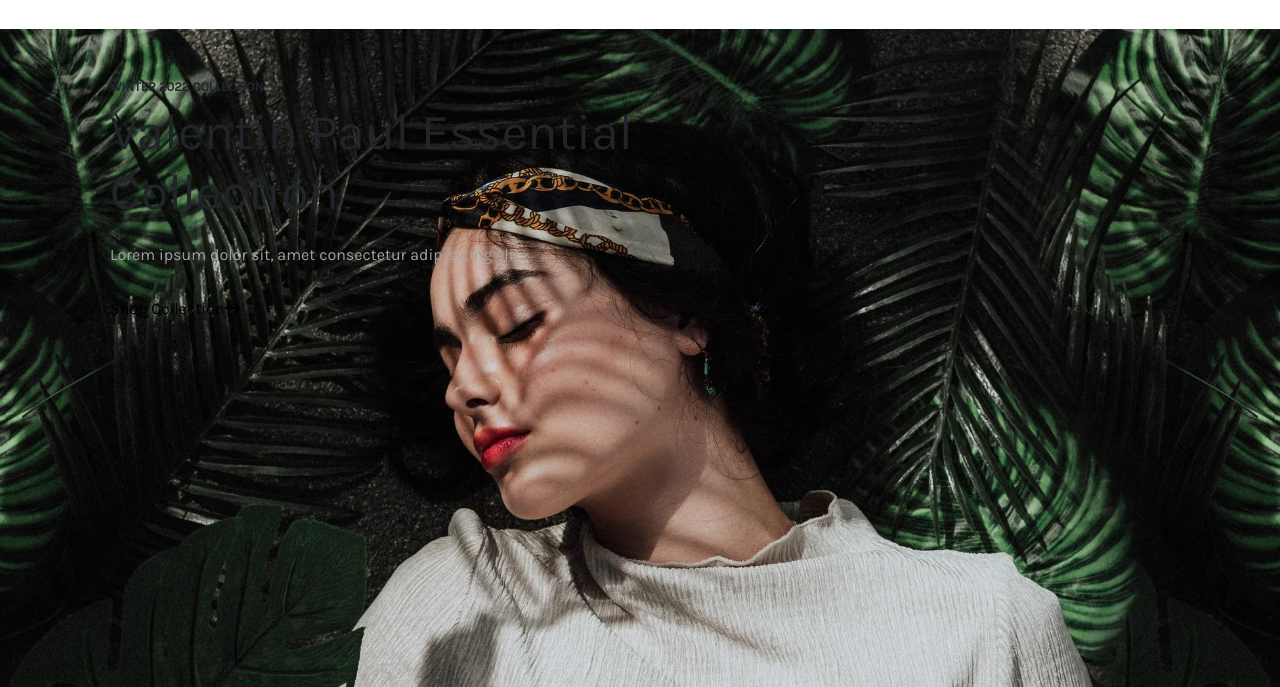
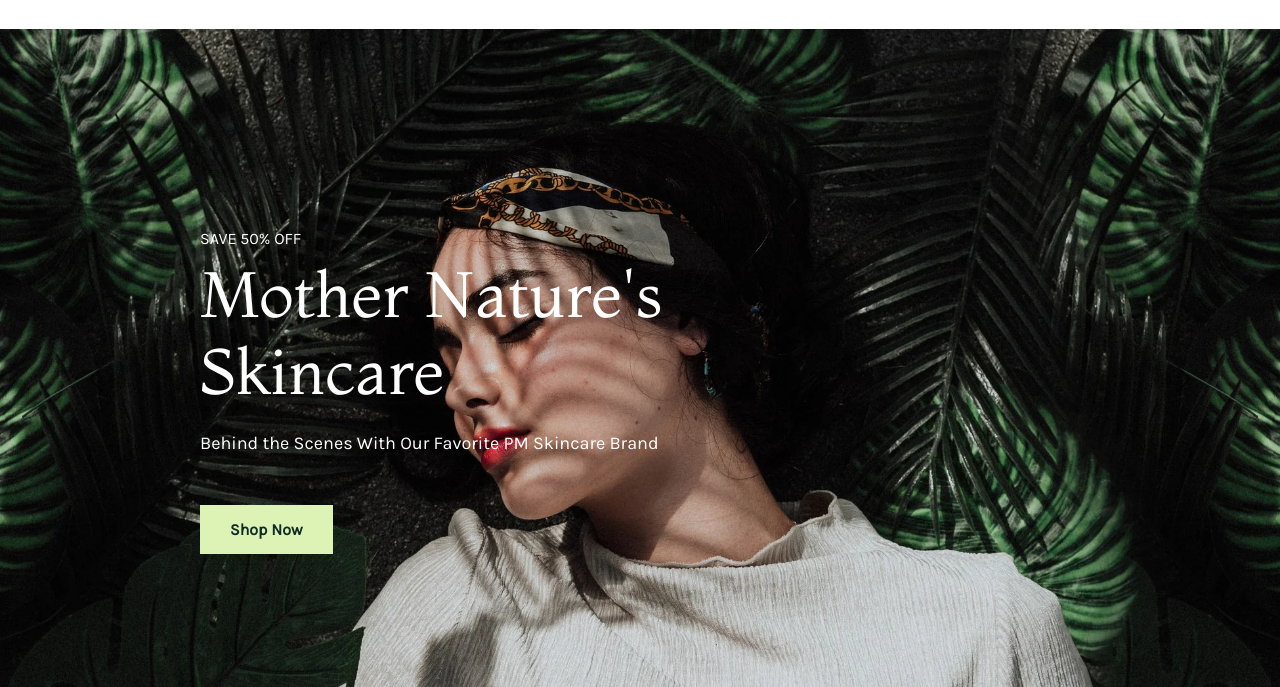
Before and after one commit to kubrA9800/Orange-Front-end, a plain HTML site: page home.html in a window 1280 px wide. Shown: the part 99-786 px from the top of the page. Drawn offline with nearby package versions, Linux system fonts and the light colour scheme; a web font is replaced by a local one.

Commit message:
added slider

```diff
--- a/assets/css/home.scss
+++ b/assets/css/home.scss
@@ -188,7 +188,9 @@ header {
 
 #slider {
 
-
+    .carousel-inner{
+        height: 700px;
+    }
     .slide-image {
         position: relative;
 
@@ -198,31 +200,39 @@ header {
         }
         .text {
             position: absolute;
-            top: 50px;
-            left: 110px;
+            top: 200px;
+            left: 200px;
             width: 50%;
-            font-family: Karla400;
+
 
             h6 {
-
-                font-size: 13px;
-                font-weight: 800;
+                color: white;
+                font-size: 16px;
+                font-family: Karla400;
+                text-transform: uppercase;
             }
 
             h1 {
                 margin-bottom: 20px;
-                font-size: 50px;
+                font-size: 64px;
+                font-family: Montaga400;
+                color: white;
             }
 
             p {
-                font-size: 16px;
-                color: #a2a2a2;
-                margin-bottom: 30px;
+                font-size: 18px;
+                font-family: Karla400;
+                color: white;
+                margin-bottom: 60px;
             }
 
             a {
-
-                color: black;
+                padding: 15px 30px;
+                background-color: #ddf3b6;
+                color:rgb(16, 43, 38) ;
+                font-size: 16px;
+                font-family: Karla400;
+                font-weight: bold;
 
             }
         }
--- a/home.html
+++ b/home.html
@@ -76,31 +76,32 @@
 
                 <div class="slider">
                     <div id="carouselExampleDark" class="carousel carousel-dark slide">
-                        <div class="carousel-indicators">
-                            <button type="button" data-bs-target="#carouselExampleDark" data-bs-slide-to="0"
+                        <div  class=" carousel-indicators">
+                            <button style="color: white!important;" type="button" data-bs-target="#carouselExampleDark" data-bs-slide-to="0"
                                 class="active" aria-current="true" aria-label="Slide 1"></button>
                             <button type="button" data-bs-target="#carouselExampleDark" data-bs-slide-to="1"
                                 aria-label="Slide 2"></button>
-                            <button type="button" data-bs-target="#carouselExampleDark" data-bs-slide-to="2"
-                                aria-label="Slide 3"></button>
+
                         </div>
                         <div class="carousel-inner">
                             <div class="carousel-item active slide-image" data-bs-interval="10000">
                                 <img src="./assets/img/slapen.jpg" class="d-block w-100" alt="...">
                                 <div class="text">
-                                    <h6>WINTER 2022 COLLECTION</h6>
-                                    <h1>Valentin Paul Essential Collection</h1>
-                                    <p>Lorem ipsum dolor sit, amet consectetur adipisicing elit...</p>
-                                    <a href="">Shop Collection<i class="fa-solid fa-arrow-right-long"></i></a>
+                                    <h6>save 50% off</h6>
+                                    <h1> Mother Nature's <br>Skincare</h1>
+                                    <p>
+                                        Behind the Scenes With Our Favorite PM Skincare Brand
+                                      </p>
+                                    <a href="">Shop Now</a>
                                 </div>
                             </div>
                             <div class="carousel-item slide-image" data-bs-interval="2000">
                                 <img src="./assets/img/small_render_ee.jpg" class="d-block w-100" alt="...">
                                 <div class="text">
-                                    <h6>WINTER 2022 COLLECTION</h6>
-                                    <h1>Making someone feel pretty as an art</h1>
-                                    <p>Lorem ipsum dolor sit, amet consectetur adipisicing elit...</p>
-                                    <a href="">Shop Collection<i class="fa-solid fa-arrow-right-long"></i></a>
+                                    <h6>plant-based</h6>
+                                    <h1>Glowing Skin <br>Naturally </h1>
+                                    <p>Best with an all-natural, plant-based routine. ♡</p>
+                                    <a href="">Shop Now</a>
                                 </div>
                             </div>
 
@@ -110,7 +111,7 @@
                             <span class="carousel-control-prev-icon" aria-hidden="true"></span>
                             <span class="visually-hidden">Previous</span>
                         </button>
-                        <button class="carousel-control-next" type="button" data-bs-target="#carouselExampleDark"
+                        <button class=" carousel-control-next" type="button" data-bs-target="#carouselExampleDark"
                             data-bs-slide="next">
                             <span class="carousel-control-next-icon" aria-hidden="true"></span>
                             <span class="visually-hidden">Next</span>
```
Also changed, not shown: assets/css/home.css, 1 other file.
